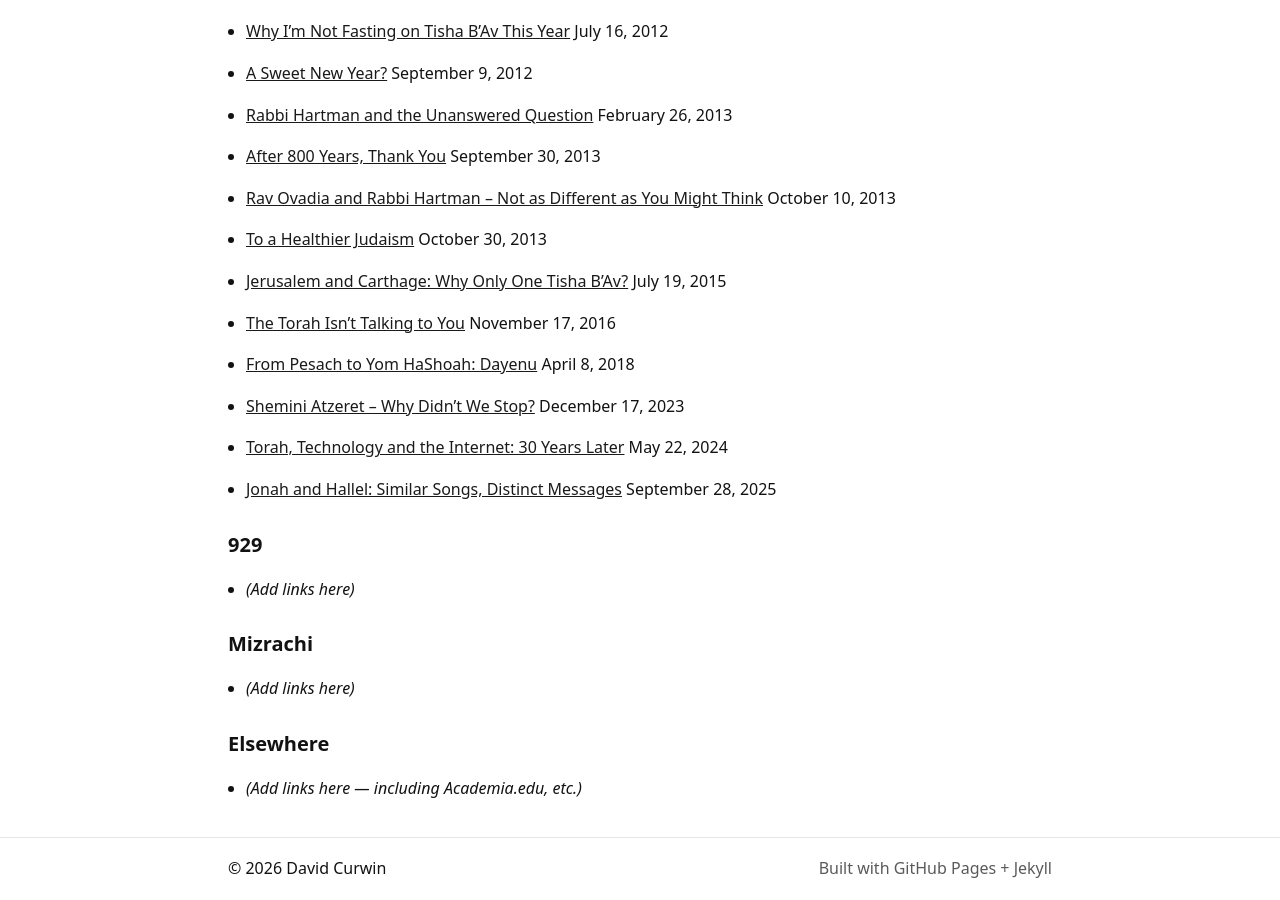
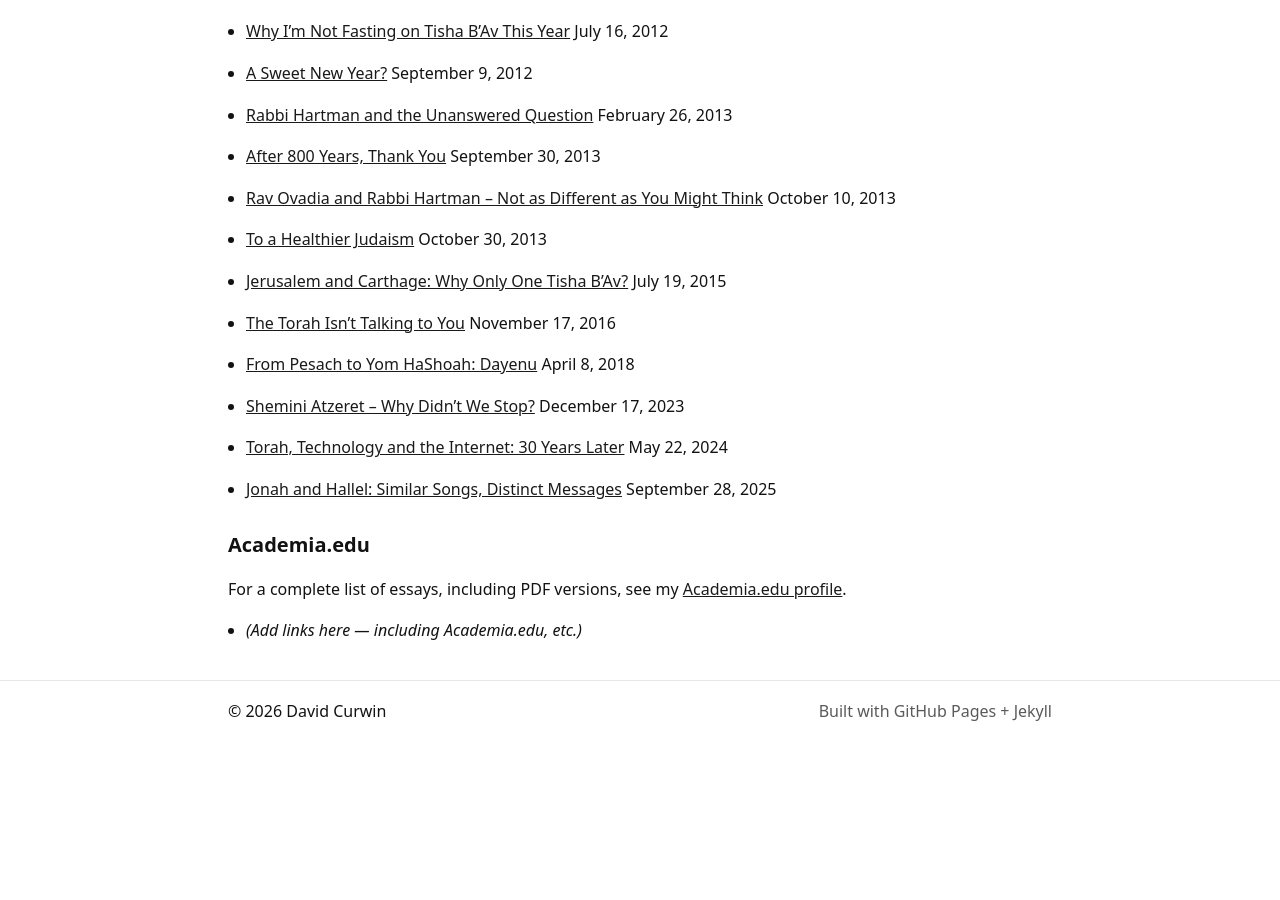
Before and after one commit to davidcurwin/davidcurwin.github.io, a Jekyll site: the page built from essays.md, in a window 1280 px wide and 900 px high, scrolled down 1908 px. Built offline with Jekyll 4.4.1, drawn with Linux system fonts in a browser that asks for light colours; after the commit the page ends 2650 px from its top, so only the background shows below that; some of the changed text lies outside the part shown.

Commit message:
Revise essay title and add Academia.edu section
Updated the title and added a section for Academia.edu.

```diff
--- a/essays.md
+++ b/essays.md
@@ -146,16 +146,8 @@ Here are some selected posts (chronological):
 * [Jonah and Hallel: Similar Songs, Distinct Messages](https://blogs.timesofisrael.com/jonah-and-hallel-similar-songs-distinct-messages/)
   September 28, 2025
 
+## Academia.edu
 
-
-## 929
-
-- *(Add links here)*
-
-## Mizrachi
-
-- *(Add links here)*
-
-## Elsewhere
+For a complete list of essays, including PDF versions, see my [Academia.edu profile](https://independent.academia.edu/DavidCurwin).
 
 - *(Add links here — including Academia.edu, etc.)*
```
Also changed, not shown: other parts of essays.md (+1 -1 lines).
